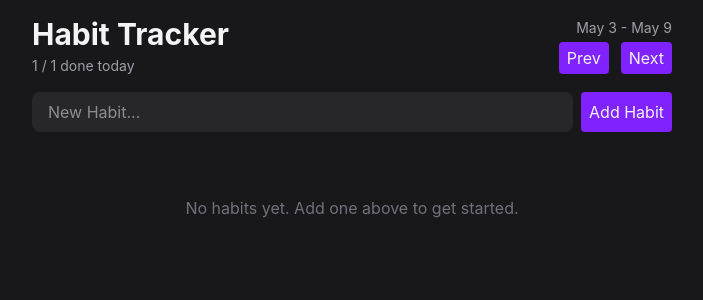
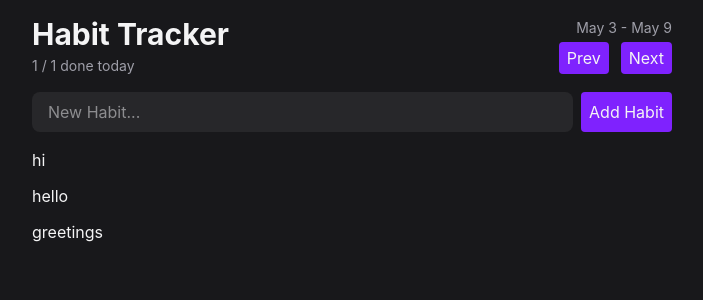
Before and after one commit to Adris3/habit_tracker, a React (Vite) app: page / in a window 1280 px wide. Shown: the top 300 px of the page, without its empty margins (288-991 px from the left). Built offline with nearby package versions, Linux system fonts and the light colour scheme.

Commit message:
Rendering onto the page from the habits list

```diff
--- a/src/components/Habitlist.tsx
+++ b/src/components/Habitlist.tsx
@@ -1,11 +1,18 @@
 import { Button } from "./Button";
 
 export function Habitlist() {
-    const habits = [];
+    const habits = [{id: 1, name: "hi"},
+                    {id: 2, name: "hello"},
+                    {id: 3, name: "greetings"},
+    ];
 
     if (habits.length === 0) {
         return <p className="text-center text-zinc-500 py-12">No habits yet. Add one above to get started.</p>
     }
 
-    return <h1>Full</h1>;
+    return <div className="flex flex-col gap-3">
+        {habits.map(habit => (
+            <h1>{habit.name}</h1>
+        ))}
+    </div>;
 }
```
